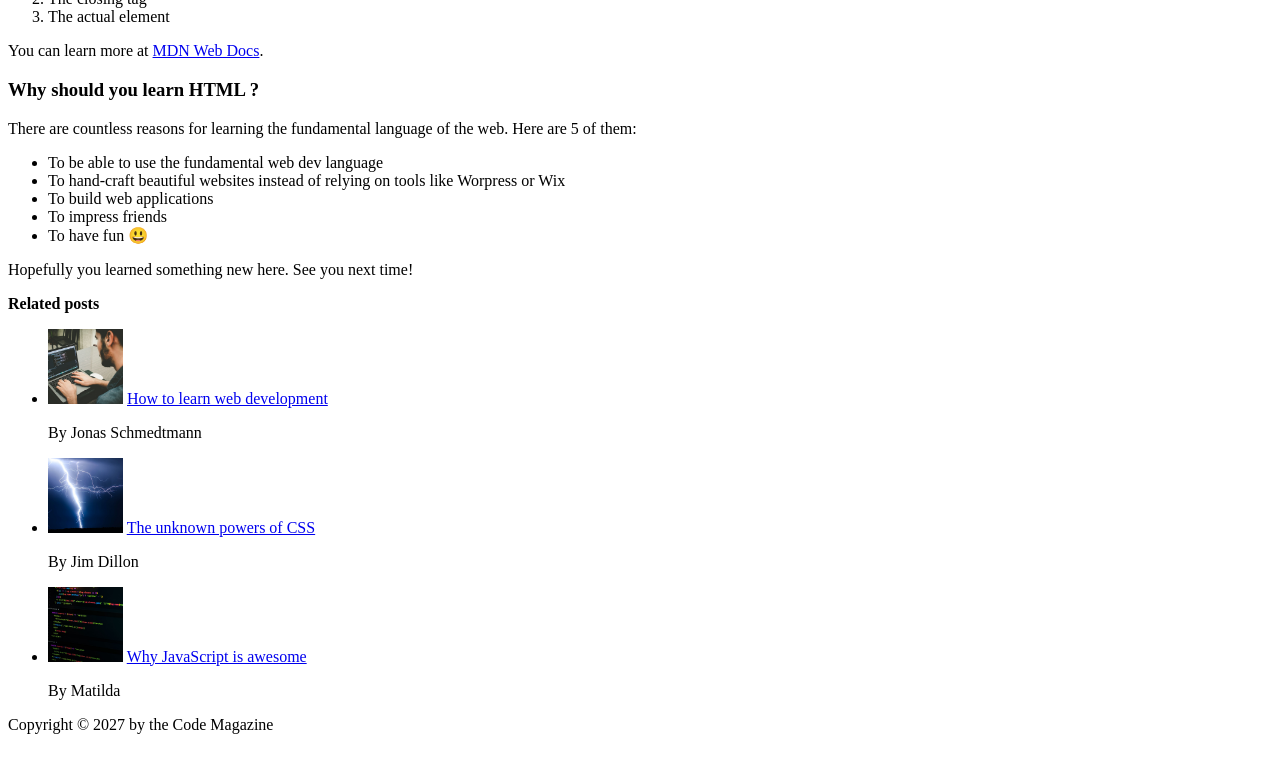
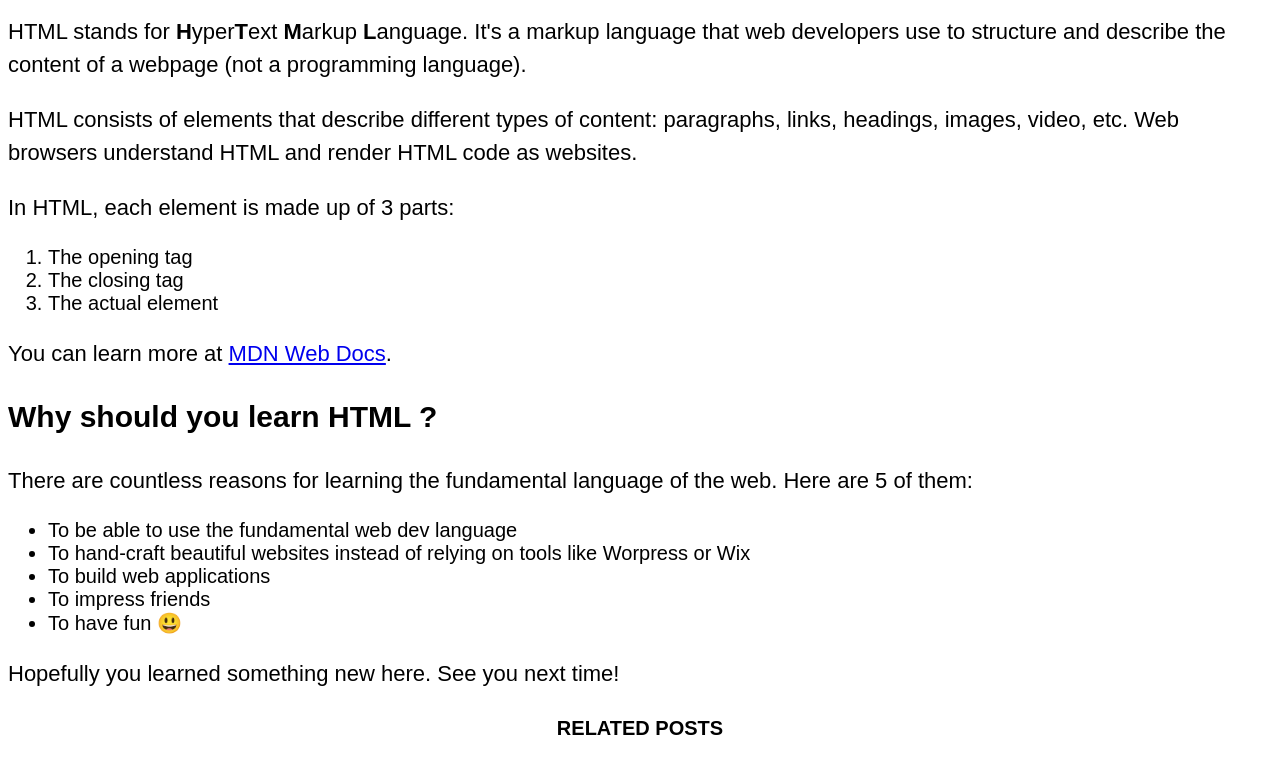
Before and after one commit to sivalingamsundararajshanthi/HTML, a plain HTML site: page index.html in a window 1280 px wide. Shown: the part 697-1460 px from the top of the page. Before the commit the page ends 1439 px from the top, so only its background shows below. Drawn offline with Linux system fonts and the light colour scheme.

Commit message:
add basic styling

```diff
--- a/index.html
+++ b/index.html
@@ -2,6 +2,7 @@
 <html lang="en">
   <head>
     <meta charset="UTF-8" />
+    <link href="./style.css" rel="stylesheet" />
     <meta http-equiv="X-UA-Compatible" content="IE=edge" />
     <meta name="viewport" content="width=device-width, initial-scale=1.0" />
     <title>The basic Language of the web: HTML</title>
@@ -102,7 +103,7 @@
     </article>
 
     <aside>
-      <p><strong>Related posts</strong></p>
+      <h4><strong>Related posts</strong></h4>
       <ul>
         <li>
           <img
--- /dev/null
+++ b/style.css
@@ -0,0 +1,35 @@
+h1 {
+  color: blue;
+  font-size: 26px;
+  font-family: sans-serif;
+  text-transform: uppercase;
+  font-style: italic;
+}
+
+h2 {
+  font-size: 40px;
+  font-family: sans-serif;
+}
+
+h3 {
+  font-size: 30px;
+  font-family: sans-serif;
+}
+
+h4 {
+  font-size: 20px;
+  font-family: sans-serif;
+  text-transform: uppercase;
+  text-align: center;
+}
+
+p {
+  font-size: 22px;
+  font-family: sans-serif;
+  line-height: 1.5;
+}
+
+li {
+  font-family: sans-serif;
+  font-size: 20px;
+}
```
